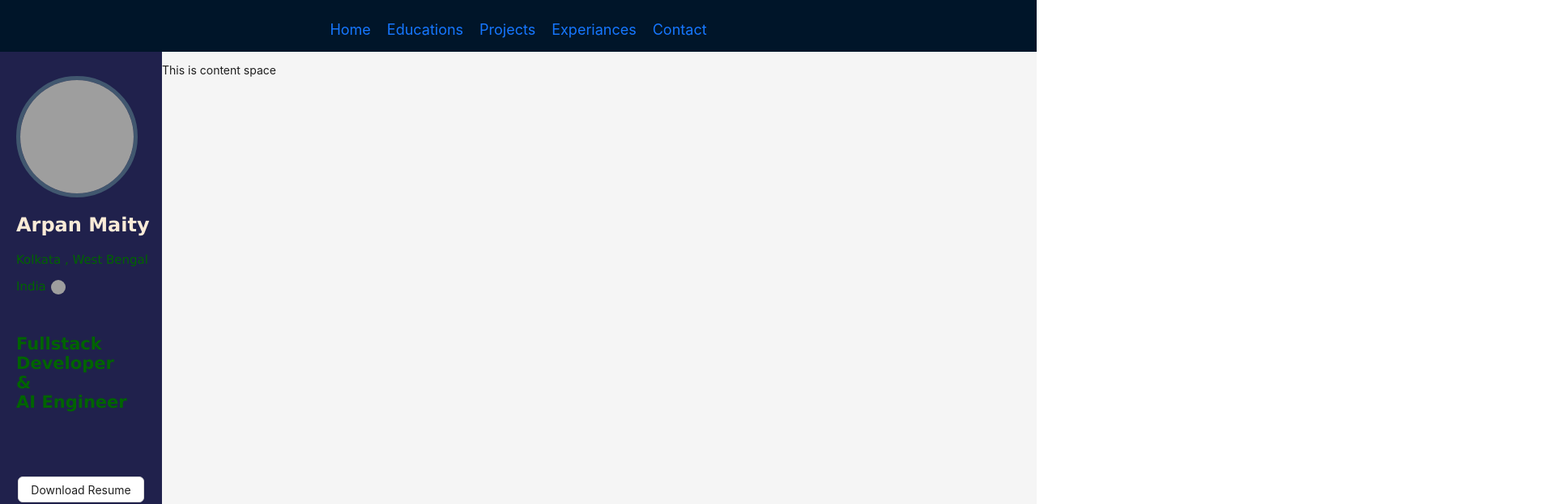
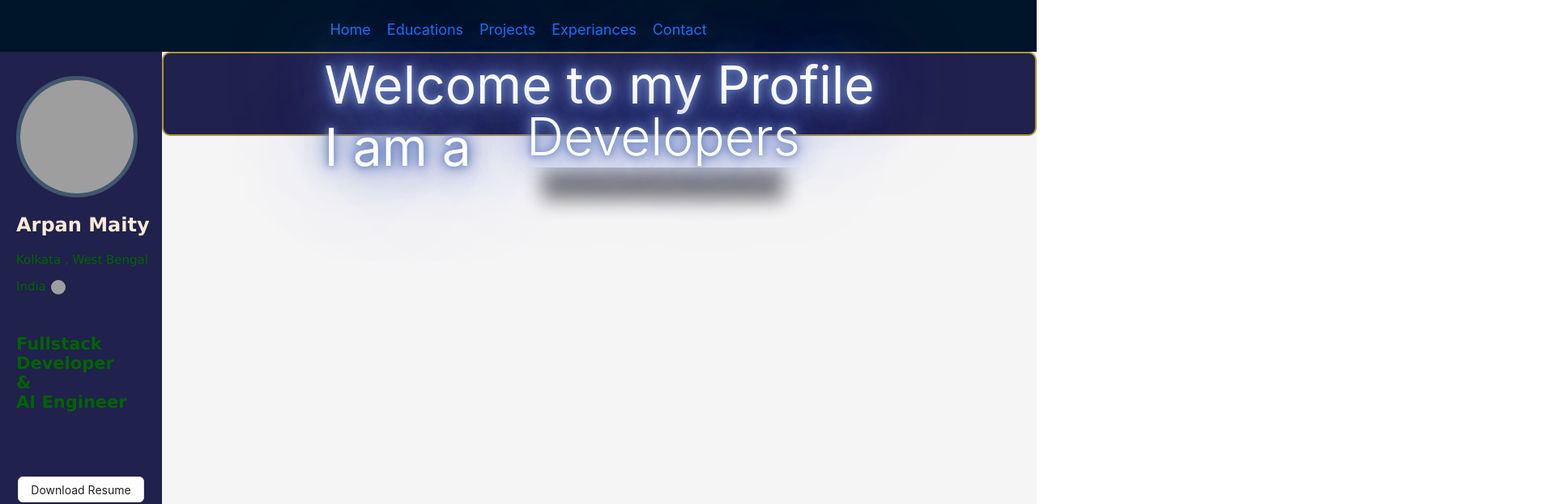
Before and after one commit to Arpan-Maity032/profile, a React (Create React App) app: page / in a window 1280 px wide. Shown: the top 623 px of the page at 81% size, 1920 px wide, since content can reach past the window. Built offline with nearby package versions, Linux system fonts and the light colour scheme; grey boxes are pictures that could not be loaded.

Commit message:
Welcome section complete

```diff
--- a/src/components/Siders.jsx
+++ b/src/components/Siders.jsx
@@ -27,7 +27,15 @@ const Siders = () => {
               <Button onClick={downloadCv}>Download Resume</Button>
             </div>
         </Sider>
-        <Content><p>This is content space</p></Content>
+        <Content className=''>
+          <div className='welcome'>Welcome to my Profile<br/>
+          I am a <div class="dropping-texts">
+          <div>Developers</div>
+          <div>Designers</div>
+          <div>Coders</div>
+          <div>EVERYONE!</div>
+        </div></div>
+          </Content>
     </Layout>
   )
 }
--- a/src/styles/sider.css
+++ b/src/styles/sider.css
@@ -1,3 +1,4 @@
+@import url('https://fonts.googleapis.com/css?family=Roboto:100,300,400');
 .sider{
     background-color: rgb(32, 33, 76);
 }
@@ -42,3 +43,160 @@
     align-items: center;
     justify-content: center;
 }
+.heading{
+
+}
+
+.welcome {
+    display: flex;
+    flex-direction: column;
+    justify-content: center;
+    align-items: center;
+    background-color: rgb(32,33,76);
+    border: 2px solid rgb(172, 150, 56);
+    border-radius: 10px;
+    height: auto;
+    font-size: 4rem;
+    color: #fff;
+    text-shadow: 0 0 5px #ff005e, 0 0 10px #ff005e, 0 0 20px #ff005e, 0 0 40px #ff005e, 0 0 80px #ff005e;
+    animation: glow 1.5s infinite alternate;
+    -webkit-border-radius: 10px;
+    -moz-border-radius: 10px;
+    -ms-border-radius: 10px;
+    -o-border-radius: 10px;
+}
+
+@keyframes glow {
+    0% {
+        text-shadow: 0 0 5px #ff005e, 0 0 10px #ff005e, 0 0 20px #ff005e, 0 0 40px #ff005e, 0 0 80px #ff005e;
+    }
+    100% {
+        text-shadow: 0 0 10px #00d4ff, 0 0 20px #00d4ff, 0 0 40px #00d4ff, 0 0 80px #00d4ff, 0 0 160px #00d4ff;
+    }
+}
+
+/* droping text animation */
+.dropping-texts {
+  display: inline-block;
+  width: 180px;
+  text-align: left;
+  height: 36px;
+  vertical-align: -2px;
+  margin-top: -90px;
+}
+
+.dropping-texts > div {
+  font-size:0px;
+  opacity:0;
+  margin-left:-30px;
+  position:absolute;
+  font-weight:300;
+  box-shadow: 0px 60px 25px -20px rgba(0,0,0,0.5);
+}
+
+.dropping-texts > div:nth-child(1) {
+  animation: roll 5s linear infinite 0s;
+}
+.dropping-texts > div:nth-child(2) {
+  animation: roll 5s linear infinite 1s;
+}
+.dropping-texts > div:nth-child(3) {
+  animation: roll 5s linear infinite 2s;
+}
+.dropping-texts > div:nth-child(4) {
+  animation: roll2 5s linear infinite 3s;
+}
+
+@keyframes roll {
+  0% {
+    font-size:0px;
+    opacity:0;
+    margin-left:-30px;
+    margin-top:0px;
+    transform: rotate(-25deg);
+  }
+  3% {
+    opacity:1;
+    transform: rotate(0deg);
+  }
+  5% {
+    font-size:inherit;
+    opacity:1;
+    margin-left:0px;
+    margin-top:0px;
+  }
+  20% {
+    font-size:inherit;
+    opacity:1;
+    margin-left:0px;
+    margin-top:0px;
+    transform: rotate(0deg);
+  }
+  27% {
+    font-size:0px;
+    opacity:0.5;
+    margin-left:20px;
+    margin-top:100px;
+  }
+  100% {
+    font-size:0px;
+    opacity:0;
+    margin-left:-30px;
+    margin-top:0px;
+    transform: rotate(15deg);
+  }
+}
+
+@keyframes roll2 {
+  0% {
+    font-size:0px;
+    opacity:0;
+    margin-left:-30px;
+    margin-top:0px;
+    transform: rotate(-25deg);
+  }
+  3% {
+    opacity:1;
+    transform: rotate(0deg);
+  }
+  5% {
+    font-size:inherit;
+    opacity:1;
+    margin-left:0px;
+    margin-top:0px;
+  }
+  30% {
+    font-size:inherit;
+    opacity:1;
+    margin-left:0px;
+    margin-top:0px;
+    transform: rotate(0deg);
+  }
+  37% {
+    font-size:1500px;
+    opacity:0;
+    margin-left:-1000px;
+    margin-top:-800px;
+  }
+  100% {
+    font-size:0px;
+    opacity:0;
+    margin-left:-30px;
+    margin-top:0px;
+    transform: rotate(15deg);
+  }
+}
+
+@keyframes bg {
+  0% {background: #ff0075;}
+  3% {background: #0094ff;}
+  20% {background: #0094ff;}
+  23% {background: #b200ff;}
+  40% {background: #b200ff;}
+  43% {background: #8BC34A;}
+  60% {background: #8BC34A;}
+  63% {background: #F44336;}
+  80% {background: #F44336;}
+  83% {background: #F44336;}
+  100% {background: #F44336;}
+}
```
